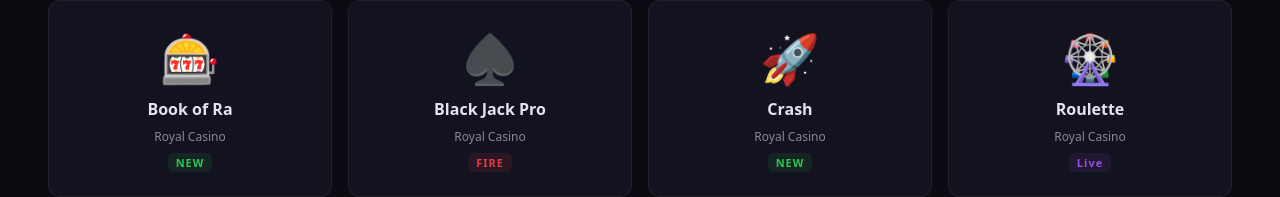
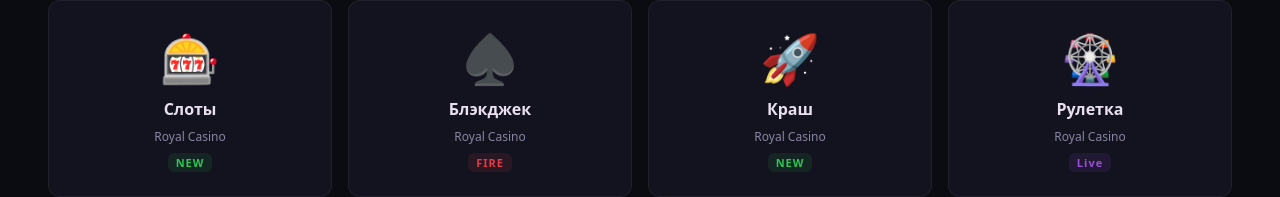
Before and after one commit to MOSCOW2015/casino, a Vue app: page / in a window 1280 px wide. Shown: the part 537-734 px from the top of the page. Built offline with nearby package versions, Linux system fonts and the light colour scheme.

Commit message:
Интерфейс: все названия игр изменил  на русский язык.

```diff
--- a/src/components/GameCards.vue
+++ b/src/components/GameCards.vue
@@ -3,28 +3,28 @@ import { ref } from 'vue';
 
 const games = ref([
     {id: 1,
-    name: "Book of Ra",
+    name: "Слоты",
     provider: "Royal Casino",
     badge: "NEW",
     emoji: '🎰',
     route: '/slots'},
 
     {id: 2,
-    name: "Black Jack Pro",
+    name: "Блэкджек",
     provider: "Royal Casino",
     badge: "FIRE",
     emoji: '♠️',
     route: '/blackjack'},
 
     {id: 3,
-    name: "Crash",
+    name: "Краш",
     provider: "Royal Casino",
     badge: "NEW",
     emoji: '🚀',
     route: '/crash'},
 
     {id: 4,
-    name: "Roulette",
+    name: "Рулетка",
     provider: "Royal Casino",
     badge: "Live",
     emoji: '🎡',
--- a/src/views/BlackJackView.vue
+++ b/src/views/BlackJackView.vue
@@ -8,7 +8,7 @@ const { balance } = usePlayer()
 
 <template>
     <div class="bj-page">
-        <h2>Блэкджек</h2>
+        <h2>Black Jack Pro</h2>
         <div class="balance">Баланс: {{ balance }} ₽</div>
 
         <div class="dealer-section">
--- a/src/views/RouletteView.vue
+++ b/src/views/RouletteView.vue
@@ -16,7 +16,7 @@ function getBetOnNumber(n) {
 
 <template>
     <div class="roulette-page">
-        <h2>Рулетка</h2>
+        <h2>Roulette</h2>
         <div class="balance">Баланс: {{ balance }} ₽</div>
 
         <div v-if="gameState === 'result'" class="result-overlay">
```
